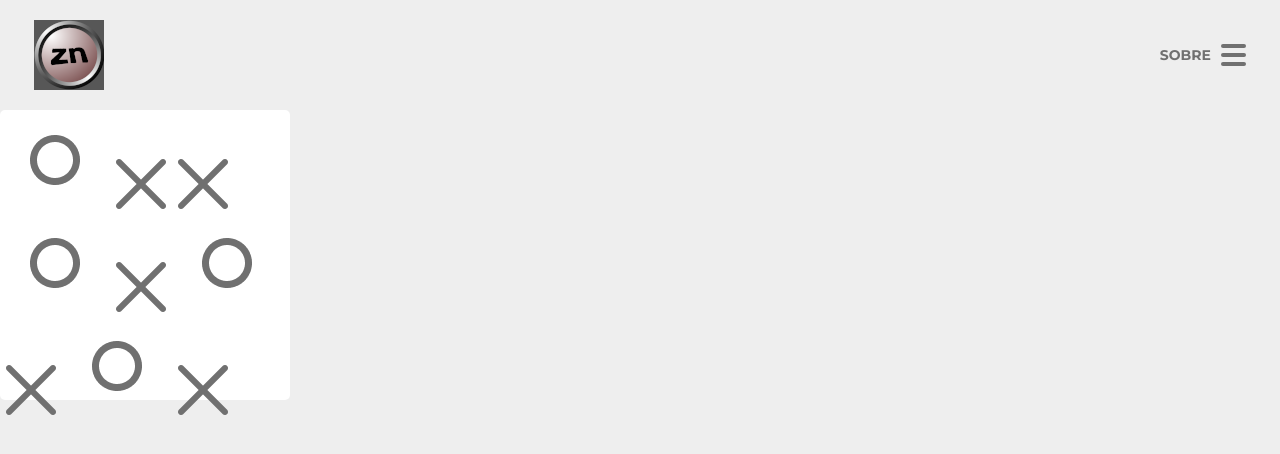
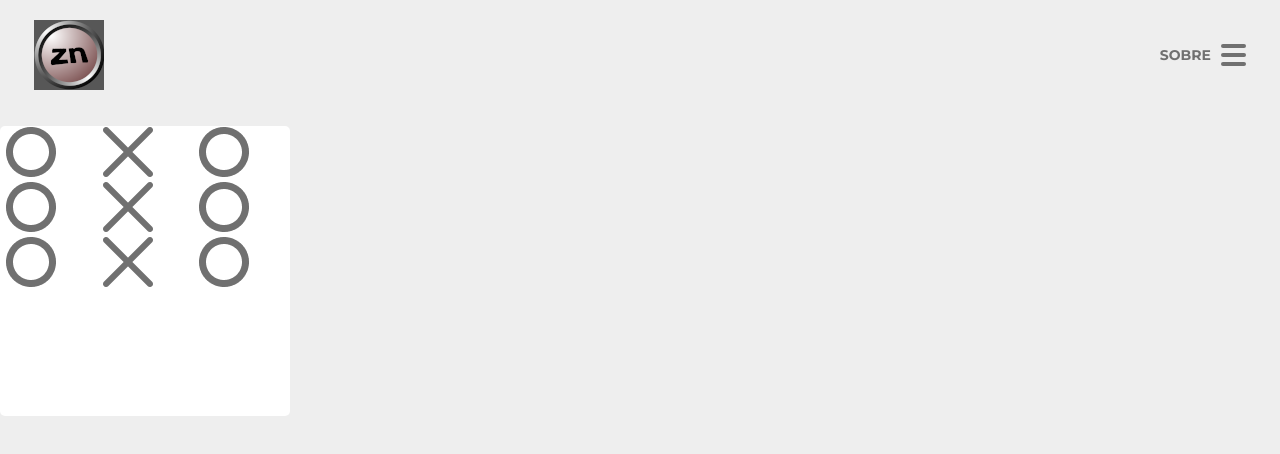
Before and after one commit to ze37/github, a React (Create React App) app in the folder JogoDaVelha/jogo-da-velha/: page / in a window 1280 px wide. Shown: the top 454 px of the page. Built offline with nearby package versions, Linux system fonts and the light colour scheme.

Commit message:
Criamos o componente e ja criamos o layout basico dele

```diff
--- a/JogoDaVelha/jogo-da-velha/src/App.js
+++ b/JogoDaVelha/jogo-da-velha/src/App.js
@@ -1,26 +1,12 @@
 import React from "react";
-import Card from "./object/Card"
-import Player from "./object/Player";
 import Header from "./components/Header";
+import Hashtag from "./components/Hashtag";
 
 function App() {
   return (
   <>
     <Header />
-    <Card>
-      <Player player="o" />
-      <Player player="x" />
-      <Player player="x" />
-
-      <Player player="o" />
-      <Player player="x" />
-      <Player player="o" />
-
-      <Player player="x" />
-      <Player player="o" />
-      <Player player="x" />
-
-    </Card>
+    <Hashtag />
   </>
   )
 }
--- /dev/null
+++ b/JogoDaVelha/jogo-da-velha/src/components/Hashtag/index.js
@@ -0,0 +1,24 @@
+import React from "react";
+import "./style.css"
+import Card from "../../object/Card";
+import Player from "../../object/Player";
+
+const Hashtag = ()=>(
+    <Card>
+        <ul className="hashtag">
+           <li className="item"><Player player="o" /> </li>
+           <li className="item"><Player player="x" /></li>
+           <li className="item"><Player player="o" /></li>
+
+           <li className="item"><Player player="o" /></li>
+           <li className="item"><Player player="x" /></li>
+           <li className="item"><Player player="o" /></li>
+
+           <li className="item"><Player player="o" /></li>
+           <li className="item"><Player player="x" /></li>
+           <li className="item"><Player player="o" /></li>
+        </ul>
+    </Card>
+)
+
+export default Hashtag
--- /dev/null
+++ b/JogoDaVelha/jogo-da-velha/src/components/Hashtag/style.css
@@ -0,0 +1,5 @@
+.hashtag{
+    display: grid;
+    grid-template-columns: 33.333% 33.333% 33.333%;
+    grid-template-rows: 33.333% 33.333% 33.333%;
+}
--- a/JogoDaVelha/jogo-da-velha/src/object/Player/index.js
+++ b/JogoDaVelha/jogo-da-velha/src/object/Player/index.js
@@ -1,7 +1,7 @@
 import React from "react";
 import "./style.css"
 import playerX from "../img/X.png"
-import playerO from "../img/O.png"
+import playerO from "../img/O-1.png"
 
 const Player = ({player})=>{
    const players = []
--- a/JogoDaVelha/jogo-da-velha/src/styles/generic/reset.css
+++ b/JogoDaVelha/jogo-da-velha/src/styles/generic/reset.css
@@ -3,3 +3,8 @@
 body {
     margin: 0;
 }
+
+ul, ol{
+    list-style: none;
+    padding: 0;
+}
```
Also changed, not shown: JogoDaVelha/jogo-da-velha/src/object/img/O-1.png (added).
